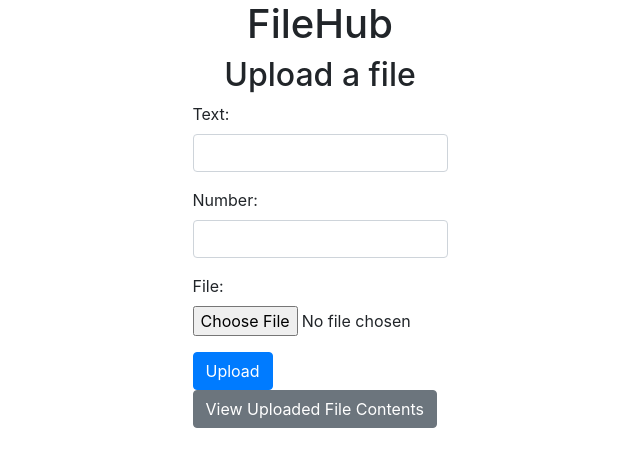
After one commit to yepterence/FileHub, a Django app: template file_uploads/templates/file_uploads/success.html in a window 1280 px wide. The commit adds this page. Shown: the top 467 px of the page, without its empty margins (320-960 px from the left). Run offline with Django 4.2, Linux system fonts and the light colour scheme; the template is opened without the code that fills it: values that come from a table or form of the project are taken from there, others are empty.

Commit message:
Added logic for session based file commits, added nav bar, file processing bash file, and session_id to model

```diff
--- a/file_uploads/admin.py
+++ b/file_uploads/admin.py
@@ -5,7 +5,7 @@ from .models import UploadedFile
 # Register your models here.
 
 class UploadedFileAdmin(admin.ModelAdmin):
-    list_display = ('text', 'number', 'unique_identifier', 'file')
+    list_display = ('text', 'number', 'unique_identifier', 'session_id', 'file')
 
     search_fields = ('file', )
 
--- a/file_uploads/forms.py
+++ b/file_uploads/forms.py
@@ -10,6 +10,7 @@ class UploadedFileForm(forms.ModelForm):
             'text': forms.TextInput(attrs={'class': 'form-control'}),
             'number': forms.NumberInput(attrs={'class': 'form-control'}),
             'unique_identifier': forms.HiddenInput(),
+            'session_id': forms.HiddenInput(),
             'file': forms.FileInput(attrs={'readonly': 'readonly'}),
 
         }
--- a/file_uploads/models.py
+++ b/file_uploads/models.py
@@ -10,6 +10,7 @@ def custom_path(instance, filename):
 class UploadedFile(models.Model):
     text = models.CharField(max_length=100, default='', blank=False)
     number = models.IntegerField()
+    session_id = models.CharField(max_length=100, default='', blank=False)
     unique_identifier = models.UUIDField(default=uuid.uuid4)
     file = models.FileField(upload_to=custom_path)
     time_uploaded = models.DateTimeField(auto_now_add=True)
--- /dev/null
+++ b/file_uploads/templates/file_uploads/success.html
@@ -0,0 +1,44 @@
+<!DOCTYPE html>
+<html lang="en">
+  <head>
+    <meta charset="UTF-8" />
+    <meta http-equiv="X-UA-Compatible" content="IE=edge" />
+    <meta name="viewport" content="width=device-width, initial-scale=1.0" />
+    <title>FileHub</title>
+    <!--Bootstrap CSS-->
+    <link
+      rel="stylesheet"
+      href="https://cdn.jsdelivr.net/npm/bootstrap@4.0.0/dist/css/bootstrap.min.css"
+      integrity="sha384-Gn5384xqQ1aoWXA+058RXPxPg6fy4IWvTNh0E263XmFcJlSAwiGgFAW/dAiS6JXm"
+      crossorigin="anonymous"
+    />
+  </head>
+  <body>
+    <section>
+      <h1 class="text-center">FileHub</h1>
+    </section>
+    <section class="margin-top">
+      <h2 class="text-center">Upload a file</h2>
+      <div class="container">
+        <div class="row justify-content-center">
+          <div class="col-3">
+            <form method="post" enctype="multipart/form-data">
+              <div class="form-group">{% csrf_token %} {{form.as_p}}</div>
+              <button type="submit" class="btn btn-primary" value="Submit">
+                Upload
+              </button>
+              <button type="submit" class="btn btn-secondary" value="Submit">
+                View Uploaded File Contents
+              </button>
+            </form>
+          </div>
+        </div>
+      </div>
+    </section>
+    <script
+      src="https://cdn.jsdelivr.net/npm/bootstrap@4.0.0/dist/js/bootstrap.min.js"
+      integrity="sha384-JZR6Spejh4U02d8jOt6vLEHfe/JQGiRRSQQxSfFWpi1MquVdAyjUar5+76PVCmYl"
+      crossorigin="anonymous"
+    ></script>
+  </body>
+</html>
--- a/file_uploads/templates/file_uploads/upload_files.html
+++ b/file_uploads/templates/file_uploads/upload_files.html
@@ -10,7 +10,11 @@
   </head>
   <body>
     <section>
-      <h1 class="text-center">FileHub</h1>
+      <nav class="navbar navbar-expand-lg navbar-light bg-light">
+        <a class="navbar-brand" href="#">FileHub</a>
+        <button class="navbar-toggler" type="button" data-toggle="collapse" data-target="#navbarSupportedContent" aria-controls="navbarSupportedContent" aria-expanded="false" aria-label="Toggle navigation">
+          <span class="navbar-toggler-icon"></span>
+        </button>
     </section>
     <section class="margin-top">
       <h2 class="text-center">Upload a file</h2>
```
Also changed, not shown: file_uploads/views.py (+27 -5 lines), requirements.txt (added, +14 -0 lines), db.sqlite3, file_uploads/migrations/0002_uploadedfile_session_id.py (added), 2 other files.
